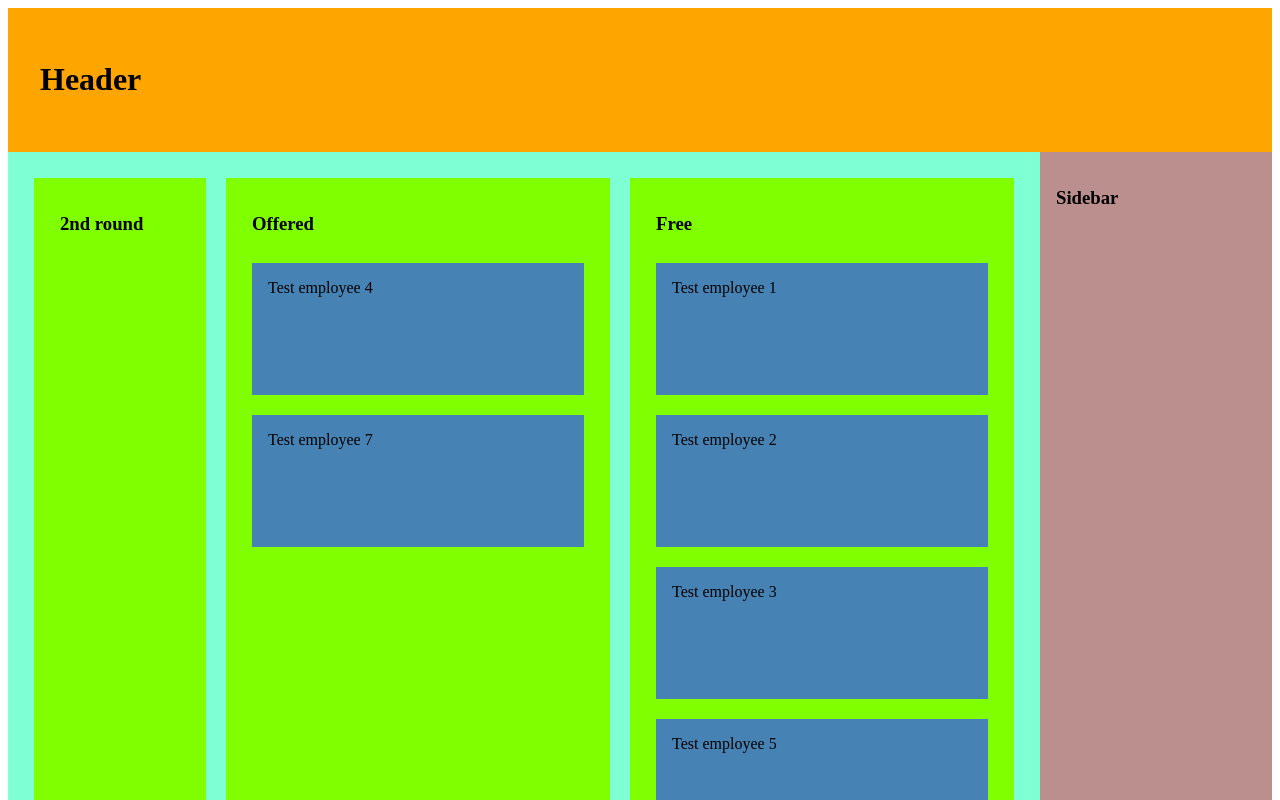
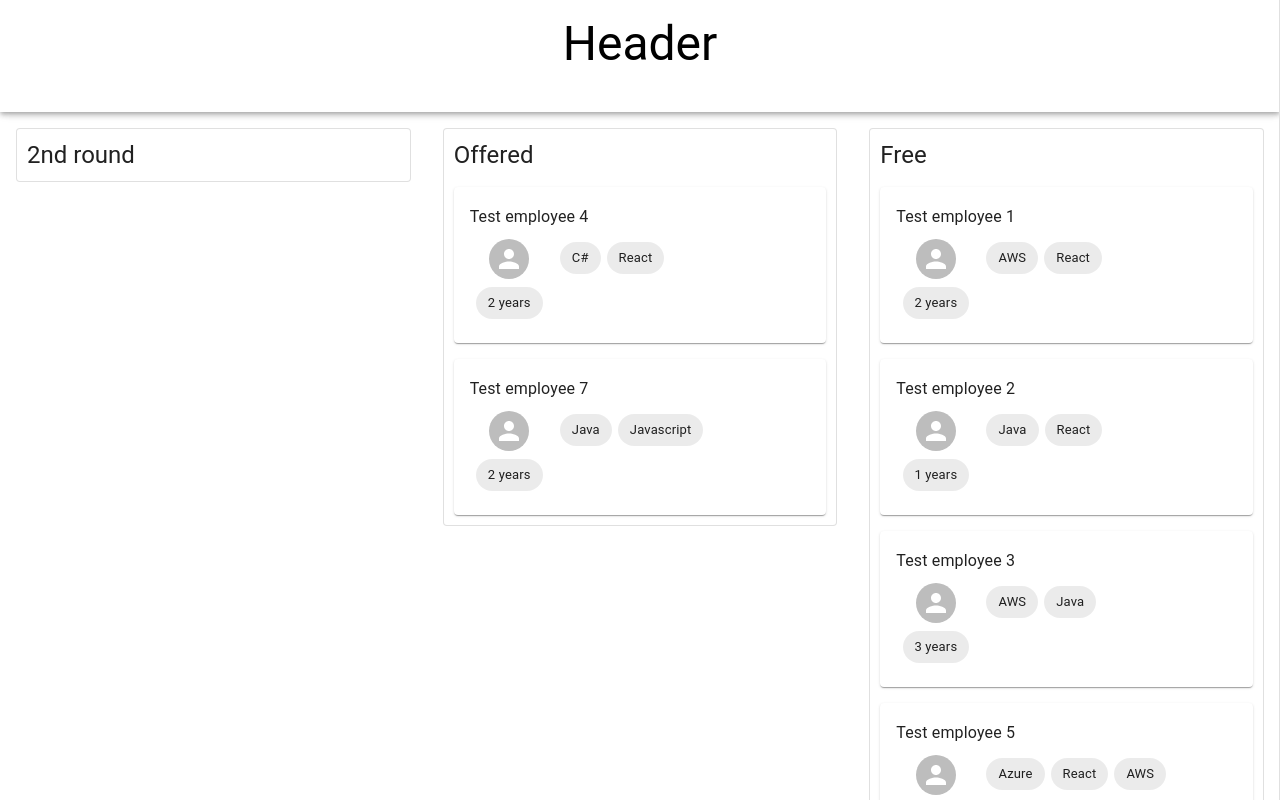
Before and after one commit to a-ruskomaa-gofore/hohto-bench-mvp, a React (Create React App) app: page / in a window 1280 px wide. Shown: the top 800 px of the page. Built offline with nearby package versions, Linux system fonts and the light colour scheme.

Commit message:
Add material ui, initial layout + styling

```diff
--- a/package.json
+++ b/package.json
@@ -3,6 +3,9 @@
   "version": "0.1.0",
   "private": true,
   "dependencies": {
+    "@emotion/react": "^11.10.6",
+    "@emotion/styled": "^11.10.6",
+    "@mui/material": "^5.12.0",
     "@testing-library/jest-dom": "^5.16.5",
     "@testing-library/react": "^13.4.0",
     "@testing-library/user-event": "^13.5.0",
@@ -13,7 +16,6 @@
     "react": "^18.2.0",
     "react-dom": "^18.2.0",
     "react-scripts": "5.0.1",
-    "typescript": "^4.9.5",
     "web-vitals": "^2.1.4"
   },
   "scripts": {
--- a/src/App.tsx
+++ b/src/App.tsx
@@ -1,10 +1,8 @@
 import React, { useEffect, useState } from 'react';
-import Header from './components/Header';
 import CardView from './components/CardView';
-import Sidebar from './components/Sidebar';
-import './styles.css';
 import mockHohtoService from './services/mockHohtoService';
 import { Employee } from './types/types';
+import { AppBar, Box, CssBaseline, Drawer, Typography } from '@mui/material';
 
 function App() {
   const [employees, setEmployees] = useState<Array<Employee>>([]);
@@ -16,13 +14,20 @@ function App() {
   }, [])
 
   return (
-    <div className="App">
-      <Header></Header>
-      <div className='main-area'>
-        <CardView employees={employees}></CardView>
-        <Sidebar></Sidebar>
-      </div>
-    </div>
+    <>
+      <CssBaseline>
+        <AppBar position='sticky' sx={{ backgroundColor: 'white', color: 'black', paddingBottom: 5 }}>
+          <Typography component="h1" variant="h3" align="center" paddingTop={2}>
+            Header
+          </Typography>
+        </AppBar>
+        <Box paddingLeft={2} paddingTop={2}>
+          <CardView employees={employees}></CardView>
+          <Drawer variant='permanent'
+            anchor="right"></Drawer>
+        </Box>
+      </CssBaseline>
+    </>
   );
 }
 
--- a/src/components/Card.tsx
+++ /dev/null
@@ -1,13 +0,0 @@
-import { Employee } from "../types/types";
-
-interface CardProps {
-    employee: Employee
-}
-
-const Card = ({employee}: CardProps) => {
-    return (
-        <div className="card">{employee.name}</div>
-    )
-};
-
-export default Card;
--- a/src/components/CardList.tsx
+++ b/src/components/CardList.tsx
@@ -1,5 +1,6 @@
+import { Grid, Paper, Typography } from "@mui/material";
 import { Employee } from "../types/types";
-import Card from "./Card";
+import EmployeeCard from "./EmployeeCard";
 
 type CardListProps = {
     title: string,
@@ -7,13 +8,20 @@ type CardListProps = {
 }
 
 const CardList = ({title, employees}: CardListProps) => {
-    const cards = employees.map((employee) => <Card employee={employee}></Card>);
+    const cards = employees.map((employee) => (
+    <Grid item xs>
+        <EmployeeCard employee={employee}></EmployeeCard>
+    </Grid>));
 
     return (
-        <div className="cardlist">
-            <h3>{title}</h3>
-            {cards}
-        </div>
+        <Paper variant="outlined">
+            <Grid container direction="column" spacing={2} padding="10px">
+                <Grid item xs>
+                    <Typography variant="h5">{title}</Typography>
+                </Grid>
+                {cards}
+            </Grid>
+        </Paper>
     )
 };
 
--- a/src/components/CardView.tsx
+++ b/src/components/CardView.tsx
@@ -1,29 +1,33 @@
+import Grid from "@mui/material/Grid";
 import { Employee } from "../types/types";
 import CardList from "./CardList";
+import { Container } from "@mui/material";
 
 interface CardViewProps {
     employees: Array<Employee>
 }
 
-const CardView = ({employees}: CardViewProps) => {
+const CardView = ({ employees }: CardViewProps) => {
     const categories = [{
         title: "2nd round",
         filter: (employee: Employee) => employee.status === "2ndRound"
-    },{
+    }, {
         title: "Offered",
         filter: (employee: Employee) => employee.status === "offered"
-    },{
+    }, {
         title: "Free",
         filter: (employee: Employee) => employee.status === "free"
     }];
 
-    const cardLists = categories.map(({title, filter}) => (
-    <CardList title={title} employees={employees.filter(filter)}></CardList>));
+    const cardLists = categories.map(({ title, filter }) => (
+        <Grid item xs={12} sm={6} md={4} padding={2}>
+            <CardList title={title} employees={employees.filter(filter)}></CardList>
+        </Grid>));
 
     return (
-        <div className="cardview">
+        <Grid container spacing={2}>
             {cardLists}
-        </div>
+        </Grid>
     )
 };
 
--- /dev/null
+++ b/src/components/EmployeeCard.tsx
@@ -0,0 +1,44 @@
+import { Employee } from "../types/types";
+import { Avatar, Box, Card, CardContent, Chip, Grid, Typography } from "@mui/material";
+
+interface CardProps {
+    employee: Employee
+}
+
+const EmployeeCard = ({ employee }: CardProps) => {
+
+    return (
+        <Card elevation={1}>
+            <CardContent>
+                <Grid container spacing={1}>
+                    {/* Name */}
+                    <Grid item xs={12}>
+                        <Typography variant="subtitle1">
+                            {employee.name}
+                        </Typography>
+                    </Grid>
+                    {/* Avatar + experience */}
+                    <Grid item xs={3}>
+                        <Grid container direction="column" alignItems="center">
+                            <Grid item xs={8}>
+                                <Box marginBottom={1}>
+                                    <Avatar></Avatar>
+                                </Box>
+                            </Grid>
+                            <Grid item xs={4}>
+                                <Chip label={employee.experienceYears + " years"}></Chip>
+                            </Grid>
+                        </Grid>
+                    </Grid>
+                    {/* Key skills */}
+                    <Grid item xs={9}>
+                        {employee.keySkills.slice(0, 6).map((skill) =>
+                        (<Chip label={skill} sx={{margin: "3px"}}></Chip>))}
+                    </Grid>
+                </Grid>
+            </CardContent>
+        </Card>
+    )
+};
+
+export default EmployeeCard;
--- a/src/components/Header.tsx
+++ /dev/null
@@ -1,9 +0,0 @@
-const Header = () => {
-    return (
-        <div className="header">
-            <h1>Header</h1>
-        </div>
-    )
-};
-
-export default Header;
--- a/src/components/Sidebar.tsx
+++ /dev/null
@@ -1,9 +0,0 @@
-const Sidebar = () => {
-    return (
-        <div className="sidebar">
-            <h3>Sidebar</h3>
-        </div>
-    )
-};
-
-export default Sidebar;
--- a/src/services/mockHohtoService.ts
+++ b/src/services/mockHohtoService.ts
@@ -48,7 +48,7 @@ const fetchEmployeeData = async (): Promise<Array<Employee>> => {
             keySkills: [
                 "Azure",
                 "React",
-                "AwS"
+                "AWS"
             ],
             status: "free",
             freeCapacity: 100
--- a/src/styles.css
+++ /dev/null
@@ -1,56 +0,0 @@
-.App {
-    display: flex;
-    flex-direction: column;
-}
-
-.header {
-    background-color: orange;
-    padding: 2em;
-}
-
-.main-area {
-    display: flex;
-    flex-direction: row;
-    flex-grow: 1;
-}
-
-.cardview {
-    background-color: aquamarine;
-    display: flex;
-    flex-direction: row;
-    flex-wrap: wrap;
-    flex: 2;
-    padding: 1rem;
-}
-
-.cardlist > h3 {
-    width: 100%;
-    margin-left: 10px;
-}
-
-.cardlist {
-    background-color: chartreuse;
-    display: flex;
-    flex-direction: row;
-    flex-wrap: wrap;
-    padding: 1rem;
-    margin: 10px 10px;
-    flex: 1;
-    align-content: flex-start;
-}
-
-.card {
-    background-color: steelblue;
-    padding: 1rem;
-    width: 300px;
-    height: 100px;
-    margin: 10px 10px;
-    flex: none;
-}
-
-.sidebar {
-    background-color: rosybrown;
-    padding: 1rem;
-    flex: 1;
-    max-width: 200px;
-}
```
Also changed, not shown: 1 other file (tests, documents, lock files or other folders).
